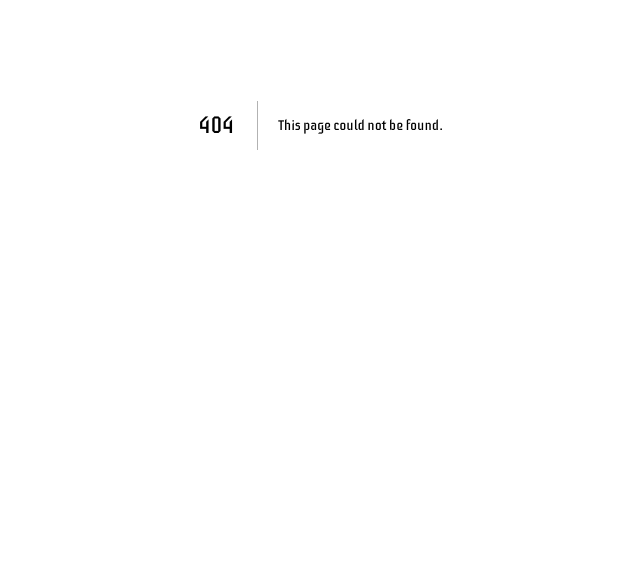
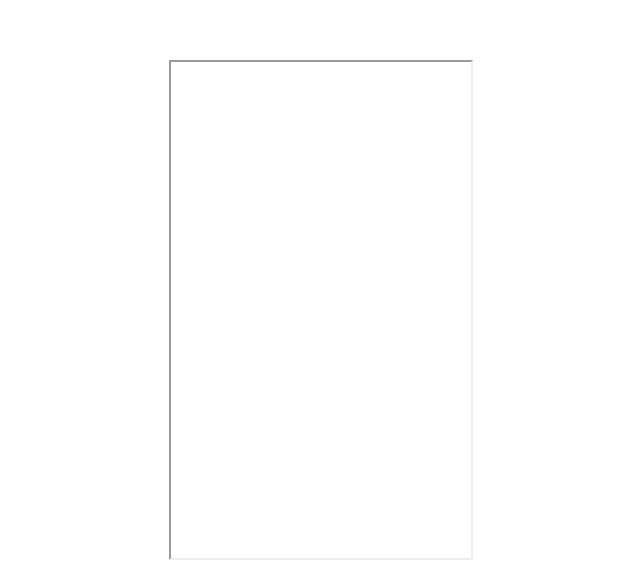
Before and after one commit to RazorzMcLazorz/portfolio2023, a Next.js app: page /Landing/parts/Resume/Resume in a window 1280 px wide. Before the commit this address had no page. Shown: the part 275-840 px from the top of the page, without its empty margins (319-959 px from the left). Before the commit the page ends 800 px from the top, so only its background shows below. Built offline with nearby package versions, Linux system fonts and the light colour scheme.

Commit message:
trying to setup my resume into it

```diff
--- a/package.json
+++ b/package.json
@@ -15,7 +15,9 @@
     "eslint": "8.38.0",
     "eslint-config-next": "13.3.0",
     "next": "13.3.0",
+    "print-js": "^1.6.0",
     "react": "18.2.0",
+    "react-device-detect": "^2.2.3",
     "react-dom": "18.2.0",
     "typescript": "5.0.4"
   }
--- a/src/pages/Landing/Landing.tsx
+++ b/src/pages/Landing/Landing.tsx
@@ -6,6 +6,7 @@ import Languages from './parts/Languages/Languages'
 import AboutMe from './parts/AboutMe/AboutMe'
 import Refferences from './parts/Refferences/Refferences'
 import { Dispatch, SetStateAction } from 'react'
+import Resume from './parts/Resume/Resume'
 
 export default function Landing({
   setTheme,
@@ -26,6 +27,8 @@ export default function Landing({
 
       <AboutMe />
 
+      <Resume />
+
       <Refferences />
 
       <footer style={{ color: '#fff', marginTop: 150 }}>
--- /dev/null
+++ b/src/pages/Landing/parts/Resume/Resume.tsx
@@ -0,0 +1,21 @@
+import styles from '@/styles/Home.module.css'
+import printJS from 'print-js'
+import { isMobile } from 'react-device-detect'
+
+export default function Resume() {
+  const ResumePDF = './Resume.pdf'
+
+  return (
+    <section className={styles.infoSection}>
+      <h2 className={styles.sectionTitle} id='aboutme'>
+        Resume
+      </h2>
+
+      <div className='ResumeInfo'>
+        {/* <div onClick={() => printJS(ResumePDF)} className='pdfRender'> */}
+        <iframe src={ResumePDF} width='100%' height='500px' />
+        {/* </div> */}
+      </div>
+    </section>
+  )
+}
```
Also changed, not shown: 2 other files (tests, documents, lock files or other folders).
